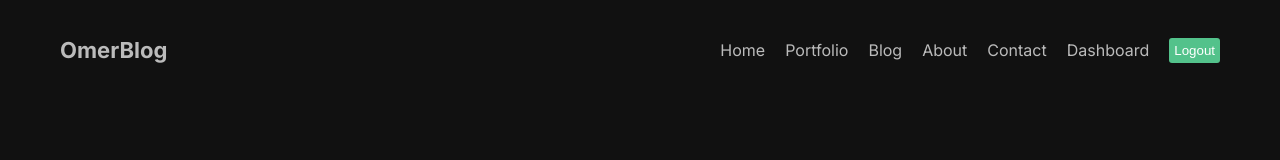
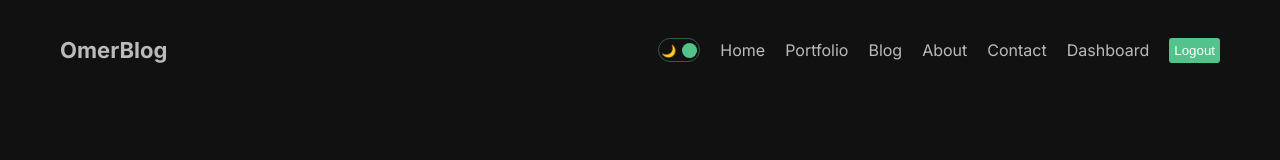
Before and after one commit to Omer-Cicek/nextjs-blog-app, a Next.js app: page / in a window 1280 px wide. Shown: the top 160 px of the page. Built offline with nearby package versions, Linux system fonts and the light colour scheme.

Commit message:
Dark theme and Context added

```diff
--- a/src/app/globals.css
+++ b/src/app/globals.css
@@ -26,3 +26,17 @@
   flex-direction: column;
   justify-content: space-between;
 }
+
+.light{
+    background-color: white;
+    color: #111;
+}
+
+.dark{
+    background-color: 111;
+    color: #bbb;
+}
+
+.theme{
+    transition: 1s all ease;
+}
--- a/src/app/layout.js
+++ b/src/app/layout.js
@@ -2,6 +2,7 @@
 import './globals.css'
 import { Inter } from 'next/font/google'
 import Footer from '@/components/footer/Footer'
+import { ThemeProvider } from '@/context/ThemeContext'
 
 const inter = Inter({ subsets: ['latin'] })
 
@@ -14,12 +15,15 @@
   return (
     <html lang="en">
       <body className={inter.className}>
+        <ThemeProvider>
+
         <div className='container'>
 
         <Navbar/>
         {children}
         <Footer/>
         </div>
+        </ThemeProvider>
       </body>
     </html>
   )
--- /dev/null
+++ b/src/components/DarkModeToggle/DarkModeToggle.jsx
@@ -0,0 +1,20 @@
+'use client'
+
+import React, { useContext } from 'react'
+import styles from './DarkModeToggle.module.css'
+import { ThemeContext } from '@/context/ThemeContext'
+
+const DarkModeToggle = () => {
+
+    const {toggle, mode} =useContext(ThemeContext)
+  return (
+    <div className={styles.container} onClick={toggle}>
+      <div className={styles.icon}>🌙</div>
+      <div className={styles.icon}>🔆</div>
+      <div className={styles.ball} style={mode === 'light' ? {left: "2px"} : {right: "2px"} }/>
+
+    </div>
+  )
+}
+
+export default DarkModeToggle
--- /dev/null
+++ b/src/components/DarkModeToggle/DarkModeToggle.module.css
@@ -0,0 +1,24 @@
+.container{
+    width: 42px;
+    height: 24px;
+    border: 1.5px solid #53c28b70;
+    border-radius: 30px;
+    display: flex;
+    justify-content: space-between;
+    align-items: center;
+    padding: 2px;
+    position: relative;
+    cursor:pointer;
+}
+
+.icon{
+    font-size: 12px;
+}
+
+.ball{
+    width: 15px;
+    height: 15px;
+    background-color: #53c28b;
+    border-radius: 50%;
+    position: absolute;
+}
--- a/src/components/navbar/Navbar.jsx
+++ b/src/components/navbar/Navbar.jsx
@@ -3,6 +3,7 @@
 import Link from 'next/link'
 import React from 'react'
 import style from './navbar.module.css'
+import DarkModeToggle from '../DarkModeToggle/DarkModeToggle'
 
 const Navbar = () => {
 
@@ -44,6 +45,7 @@
     <div className={style.container}>
         <Link href='/' className={style.logo}>OmerBlog</Link>
         <div className={style.links}>
+            <DarkModeToggle/>
             {
                 links.map(link => (
                         <Link key={link.id} href={link.url} className={style.link}>{link.title}</Link>
--- /dev/null
+++ b/src/context/ThemeContext.js
@@ -0,0 +1,22 @@
+'use client'
+
+import { createContext, useState } from "react"
+
+export const ThemeContext = createContext()
+export const ThemeProvider = ({children}) => {
+
+    const [mode, setMode ] = useState("dark")
+
+    const toggle = () => {
+        setMode( prev => prev === 'dark' ? 'light' : 'dark')
+    }
+
+
+    return(
+        <ThemeContext.Provider value={{toggle, mode}}>
+            <div className={`theme ${mode}`}>
+                {children}
+            </div>
+        </ThemeContext.Provider>
+    )
+}
```
